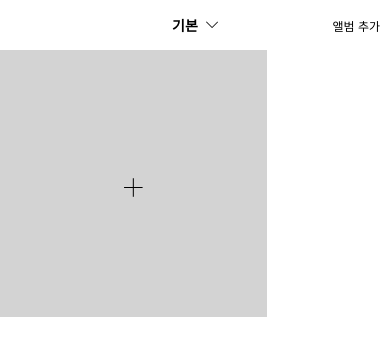
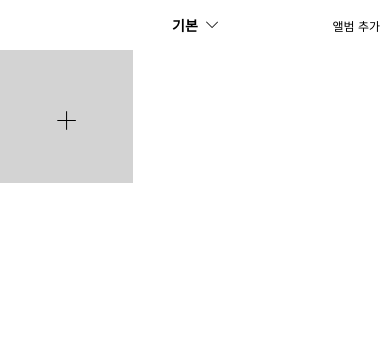
Before and after one commit to Yuhyeon0516/ReactNative-MyGallery, a React Native app: screen / in a window 390 px wide. Shown: the top 356 px of the page. Built offline with nearby package versions, Linux system fonts and the light colour scheme.

Commit message:
Dynamically change number of columns to match screen size of each device

```diff
--- a/App.js
+++ b/App.js
@@ -1,12 +1,10 @@
-import { Dimensions, FlatList, Image, StyleSheet, Text, TouchableOpacity } from "react-native";
+import { StyleSheet } from "react-native";
 import { useGallery } from "./src/hook/useGallery";
 import { SafeAreaProvider, SafeAreaView } from "react-native-safe-area-context";
 import MyDropDownPicker from "./src/components/MyDropDownPicker";
 import TextInputModal from "./src/components/TextInputModal";
 import ImageModal from "./src/components/ImageModal";
-
-const width = Dimensions.get("screen").width;
-const columnSize = width / 3;
+import ImageList from "./src/components/ImageList";
 
 export default function App() {
   const {
@@ -42,7 +40,7 @@ export default function App() {
     pickImage();
   };
 
-  const onLongPress = (imageId) => {
+  const onLongPressImage = (imageId) => {
     deleteImage(imageId);
   };
 
@@ -56,6 +54,7 @@ export default function App() {
 
     addAlbum();
     closeTextInputModal();
+    closeDropDown();
     resetAlbumTitle();
   };
 
@@ -97,26 +96,6 @@ export default function App() {
     moveToNextImage();
   };
 
-  const renderItem = ({ item: image, index }) => {
-    const { id, uri } = image;
-    if (id === -1) {
-      return (
-        <TouchableOpacity
-          onPress={onPressOpenGallery}
-          style={{ width: columnSize, height: columnSize, backgroundColor: "lightgrey", justifyContent: "center", alignItems: "center" }}
-        >
-          <Text style={{ fontWeight: "100", fontSize: 45 }}>+</Text>
-        </TouchableOpacity>
-      );
-    } else {
-      return (
-        <TouchableOpacity onPress={() => onPressImage(image)} onLongPress={() => onLongPress(id)}>
-          <Image source={{ uri: uri }} style={{ width: columnSize, height: columnSize }} />
-        </TouchableOpacity>
-      );
-    }
-  };
-
   return (
     <SafeAreaProvider>
       <SafeAreaView style={styles.container}>
@@ -145,7 +124,12 @@ export default function App() {
           showNextArrow={showNextArrow}
           showPreviousArrow={showPreviousArrow}
         />
-        <FlatList data={imageWithAddButton} renderItem={renderItem} numColumns={3} style={{ zIndex: -1 }} />
+        <ImageList
+          onPressOpenGallery={onPressOpenGallery}
+          onPressImage={onPressImage}
+          imageWithAddButton={imageWithAddButton}
+          onLongPressImage={onLongPressImage}
+        />
       </SafeAreaView>
     </SafeAreaProvider>
   );
--- /dev/null
+++ b/src/components/ImageList.js
@@ -0,0 +1,34 @@
+import { View, Text, FlatList, TouchableOpacity, Image, Dimensions } from "react-native";
+import React from "react";
+
+const width = Dimensions.get("screen").width;
+const minColumSize = 130;
+const divisor = width / minColumSize;
+const numColumns = Math.floor(divisor);
+const columnSize = width / numColumns;
+
+const ImageList = ({ onPressOpenGallery, onPressImage, imageWithAddButton, onLongPressImage }) => {
+  const renderItem = ({ item: image, index }) => {
+    const { id, uri } = image;
+    if (id === -1) {
+      return (
+        <TouchableOpacity
+          onPress={onPressOpenGallery}
+          style={{ width: columnSize, height: columnSize, backgroundColor: "lightgrey", justifyContent: "center", alignItems: "center" }}
+        >
+          <Text style={{ fontWeight: "100", fontSize: 45 }}>+</Text>
+        </TouchableOpacity>
+      );
+    } else {
+      return (
+        <TouchableOpacity onPress={() => onPressImage(image)} onLongPress={() => onLongPressImage(id)}>
+          <Image source={{ uri: uri }} style={{ width: columnSize, height: columnSize }} />
+        </TouchableOpacity>
+      );
+    }
+  };
+
+  return <FlatList data={imageWithAddButton} renderItem={renderItem} numColumns={numColumns} style={{ zIndex: -1 }} />;
+};
+
+export default ImageList;
--- a/src/components/TextInputModal.js
+++ b/src/components/TextInputModal.js
@@ -8,7 +8,7 @@ const TextInputModal = ({ textInputModalVisible, albumTitle, setAlbumTitle, onSu
     if (textInputModalVisible) {
       setTimeout(() => {
         textInputFocusRef.current?.focus();
-      }, 100);
+      }, 500);
     }
   }, [textInputModalVisible]);
 
```
Also changed, not shown: package.json (+7 -6 lines), 1 other file (tests, documents, lock files or other folders).
